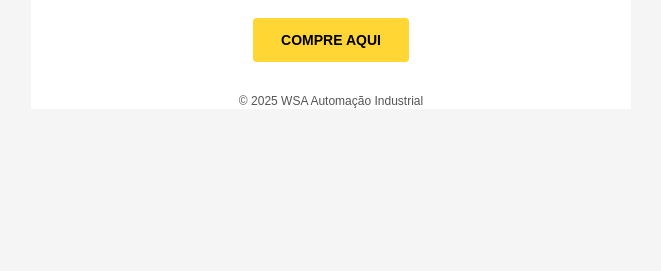
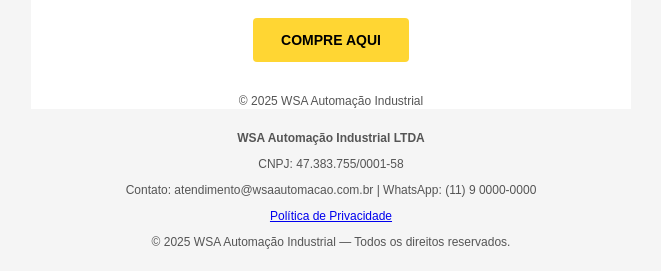
Before and after one commit to AlexsanderWallison/Inversor-Mitsubishi, a plain HTML site: page index.html in a window 1280 px wide. Shown: the part 1054-1325 px from the top of the page, without its empty margins (309-970 px from the left). Before the commit the page ends 1163 px from the top, so only its background shows below. Drawn offline with Linux system fonts and the light colour scheme.

Commit message:
Add footer section with company details
Added footer with company information and contact details.

```diff
--- a/index.html
+++ b/index.html
@@ -41,5 +41,13 @@
             </td>
         </tr>
     </table>
+  <footer class="footer">
+    <p><strong>WSA Automação Industrial LTDA</strong></p>
+    <p>CNPJ: 47.383.755/0001-58</p>
+    <p>Contato: atendimento@wsaautomacao.com.br | WhatsApp: (11) 9 0000-0000</p>
+    <p><a href="politica-privacidade.html">Política de Privacidade</a></p>
+    <p class="copy">© 2025 WSA Automação Industrial — Todos os direitos reservados.</p>
+</footer>
+
 </body>
 </html>
```
